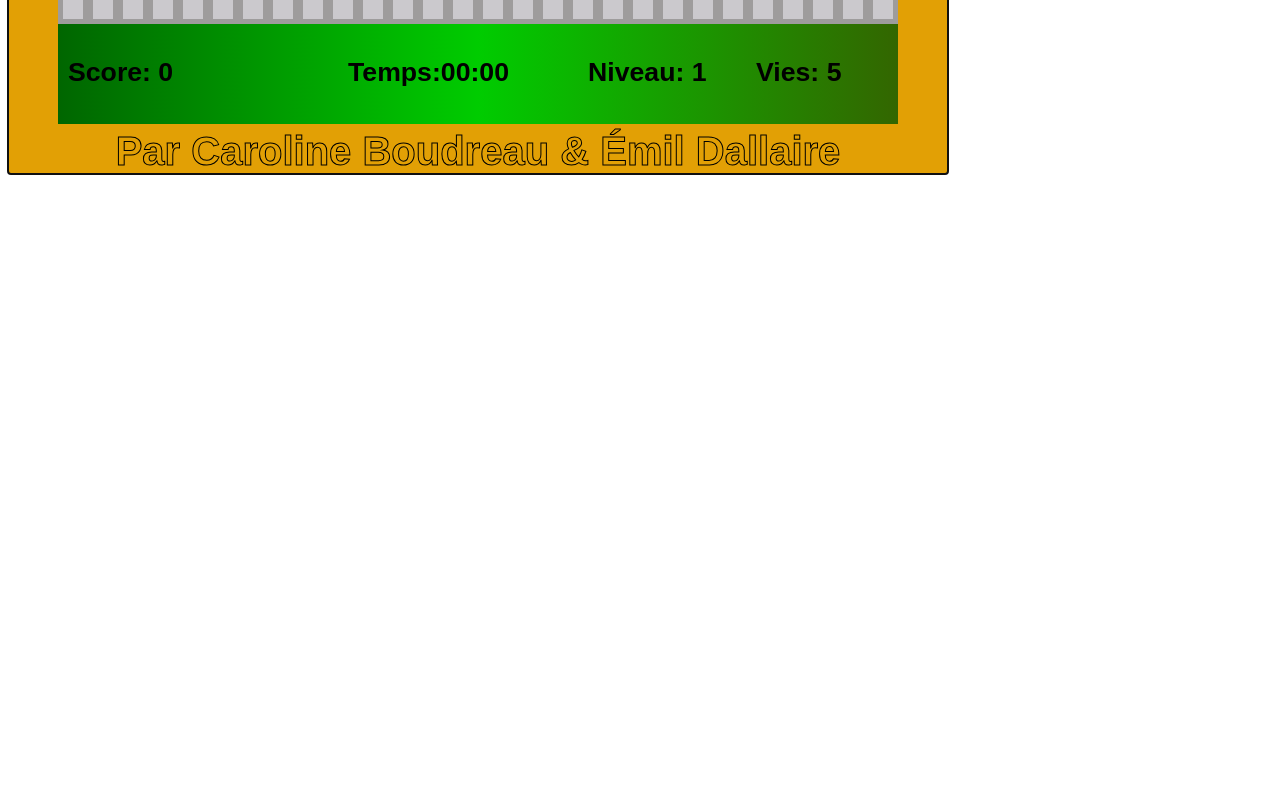
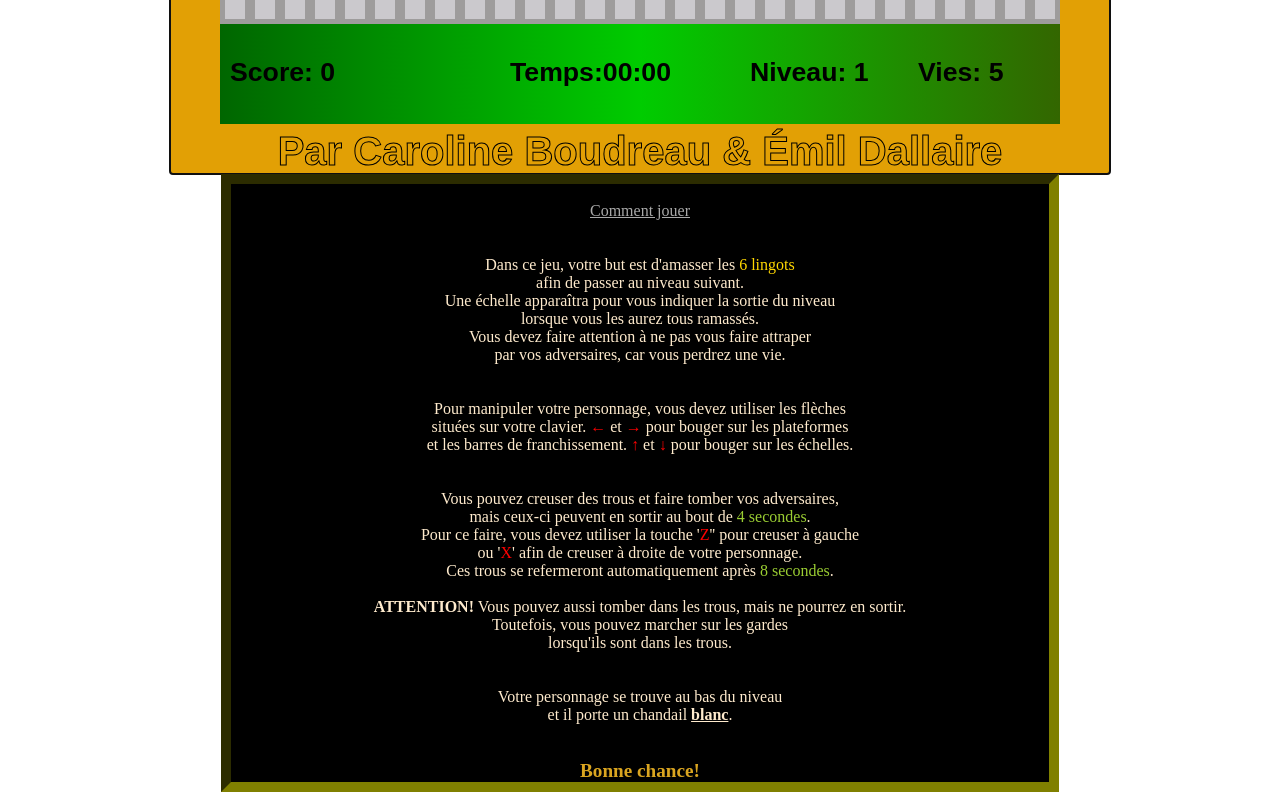
Before and after one commit to EdLaSauce/Lode_Runner, a website: page Lode_Runner/LodeRunner.htm in a window 1280 px wide. Shown: the part 544-1344 px from the top of the page. Before the commit the page ends 800 px from the top, so only its background shows below. Drawn offline with Linux system fonts and the light colour scheme.

Commit message:
Ajout d'une section flexbox avec des instructions sur HTML

```diff
--- a/Lode_Runner/LodeRunner.htm
+++ b/Lode_Runner/LodeRunner.htm
@@ -95,10 +95,45 @@
 
 </head>
 
-<body onload="initAnimation()">
-    <canvas id="monCanvas" width="940" height="710" tabIndex="1" onkeydown="gererClavier()" >
+<body onload="initAnimation()" style="display: flex; flex-wrap: wrap;justify-content: space-around;">
+    <canvas id="monCanvas" width="940" height="710" tabIndex="1" onkeydown="gererClavier()" style="flex-grow: 0">
         Votre navigateur ne supporte pas la balise canvas
     </canvas>
+    <section id="instructions" style="background-color: black;flex-grow: 0.4;text-align: center;border:olive;border-width:10px;border-style: inset;">
+        <br/>
+        <span style="color:darkgray; text-decoration: underline;">Comment jouer</span>
+        <br/><br/><br/>
+        <span style="color:blanchedalmond;">
+            Dans ce jeu, votre but est d'amasser les <span style="color:gold">6 lingots</span><br/>
+            afin de passer au niveau suivant.<br/>
+            Une échelle apparaîtra pour vous indiquer la sortie du niveau <br/>
+            lorsque vous les aurez tous ramassés.<br/>
+            Vous devez faire attention à ne pas vous faire attraper <br/>
+            par vos adversaires, car vous perdrez une vie.
+            <br/><br/><br/>
+
+            Pour manipuler votre personnage, vous devez utiliser les flèches<br/>
+            situées sur votre clavier. <span style="color:red">&larr;</span> et <span style="color:red">&rarr;</span> pour bouger sur les plateformes <br/>
+            et les barres de franchissement. <span style="color:red">&uarr;</span> et <span style="color:red">&darr;</span> pour bouger sur les échelles.
+            <br/><br/><br/>
+
+            Vous pouvez creuser des trous et faire tomber vos adversaires,<br/>
+            mais ceux-ci peuvent en sortir au bout de <span style="color:yellowgreen;">4 secondes</span>.<br/>
+            Pour ce faire, vous devez utiliser la touche '<span style="color:red">Z</span>'' pour creuser à gauche<br/>
+            ou '<span style="color:red">X</span>' afin de creuser à droite de votre personnage.<br/>
+            Ces trous se refermeront automatiquement après <span style="color:yellowgreen">8 secondes</span>.<br/><br/>
+            <span style="font-weight: bold">ATTENTION!</span> Vous pouvez aussi tomber dans les trous, mais ne pourrez en sortir.<br/>
+            Toutefois, vous pouvez marcher sur les gardes </br> lorsqu'ils sont dans les trous.
+            <br/><br/><br/>
+
+            Votre personnage se trouve au bas du niveau <br/> et il porte un chandail <span style="text-decoration: underline;font-weight:600;">blanc</span>.
+            <br/><br/><br/>
+
+            <span style="font-weight: bold;color:goldenrod;font-size: larger;">Bonne chance!</span>
+
+
+        </span>
+    </section>
 </body>
 
 </html>
```
